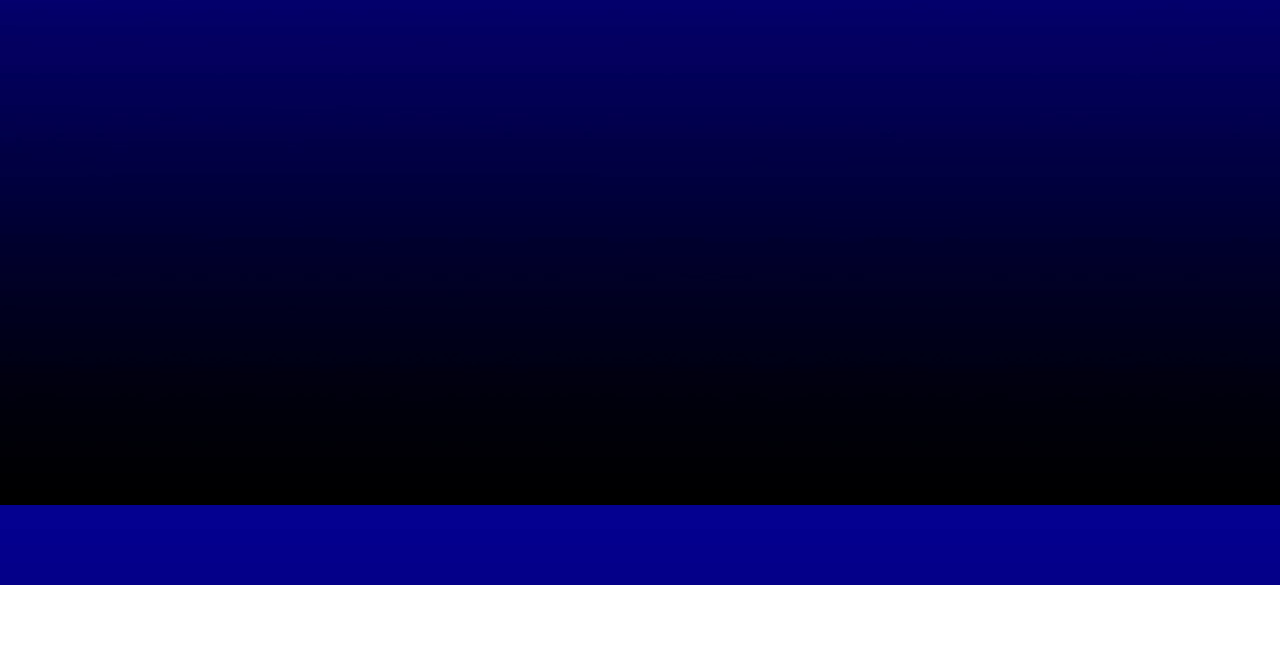
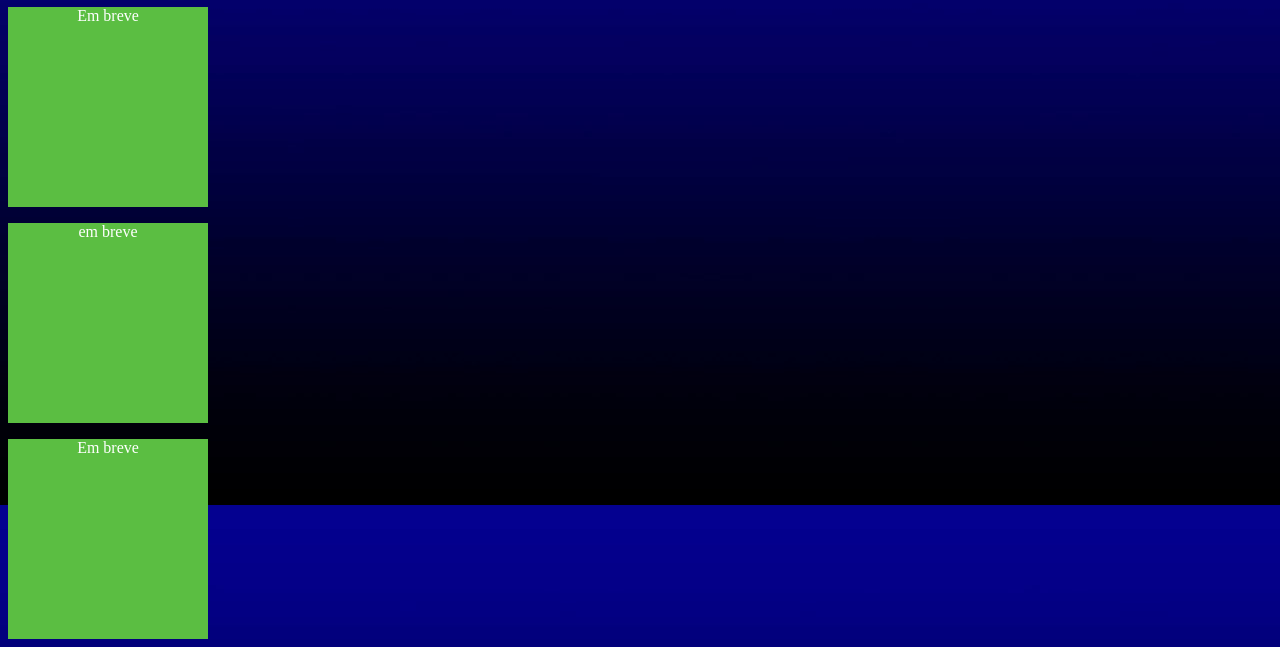
Before and after one commit to guigonca/projetopessoal, a plain HTML site: page projects.html in a window 1280 px wide. Shown: the part 215-862 px from the top of the page. Before the commit the page ends 800 px from the top, so only its background shows below. Drawn offline with Linux system fonts and the light colour scheme; a web font is replaced by a local one.

```diff
--- a/projects.html
+++ b/projects.html
@@ -29,6 +29,20 @@
             </ul>
         </nav>
     </div>
+    <h1>Projetos</h1>
+
+    <section id="sec1">
+        <p>Em breve</p>
+    </section>
+
+    <section id="sec2">
+        <p>em breve</p>
+    </section>
+
+    <section id="sec3">
+        <p>Em breve</p>
+    </section>
+
 
 </body>
 </html>
--- a/style.css
+++ b/style.css
@@ -57,3 +57,10 @@
     margin: 20px;
     padding: 20px 100px;
 }
+#sec1, #sec2 , #sec3{
+    background-color: #5BBE42;
+    width: 200px;
+    height: 200px;
+    text-align: center;
+
+}
```
